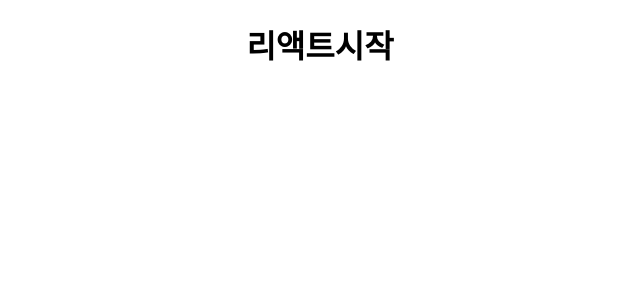
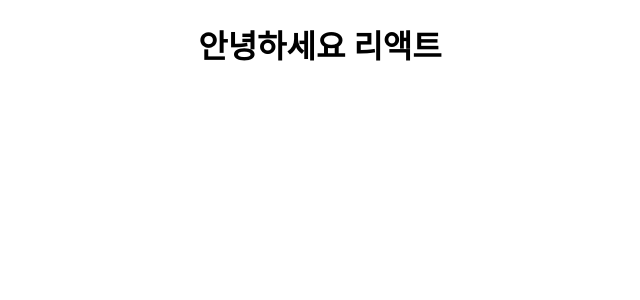
Before and after one commit to wkdtkgkek16/ex11, a React (Create React App) app: page / in a window 1280 px wide. Shown: the top 300 px of the page, without its empty margins (320-960 px from the left). Built offline with nearby package versions, Linux system fonts and the light colour scheme; a web font is replaced by a local one.

Commit message:
ver0.1수정

```diff
--- a/package.json
+++ b/package.json
@@ -6,6 +6,7 @@
     "@testing-library/jest-dom": "^5.14.1",
     "@testing-library/react": "^13.0.0",
     "@testing-library/user-event": "^13.2.1",
+    "gh-pages": "^5.0.0",
     "react": "^18.2.0",
     "react-dom": "^18.2.0",
     "react-scripts": "5.0.1",
@@ -14,6 +15,8 @@
   "scripts": {
     "start": "react-scripts start",
     "build": "react-scripts build",
+    "predeploy": "npm run build",
+    "deploy": "gh-pages -d build",
     "test": "react-scripts test",
     "eject": "react-scripts eject"
   },
@@ -34,5 +37,6 @@
       "last 1 firefox version",
       "last 1 safari version"
     ]
-  }
+  },
+  "homepage":"http://wkdtkgkek16.github.io/ex11"
 }
--- a/src/App.js
+++ b/src/App.js
@@ -3,7 +3,7 @@ import './App.css';
 function App() {
   return (
     <div className="App">
-      <h1>리액트시작</h1>
+      <h1>안녕하세요 리액트</h1>
     </div>
   );
 }
```
Also changed, not shown: 1 other file (tests, documents, lock files or other folders).
